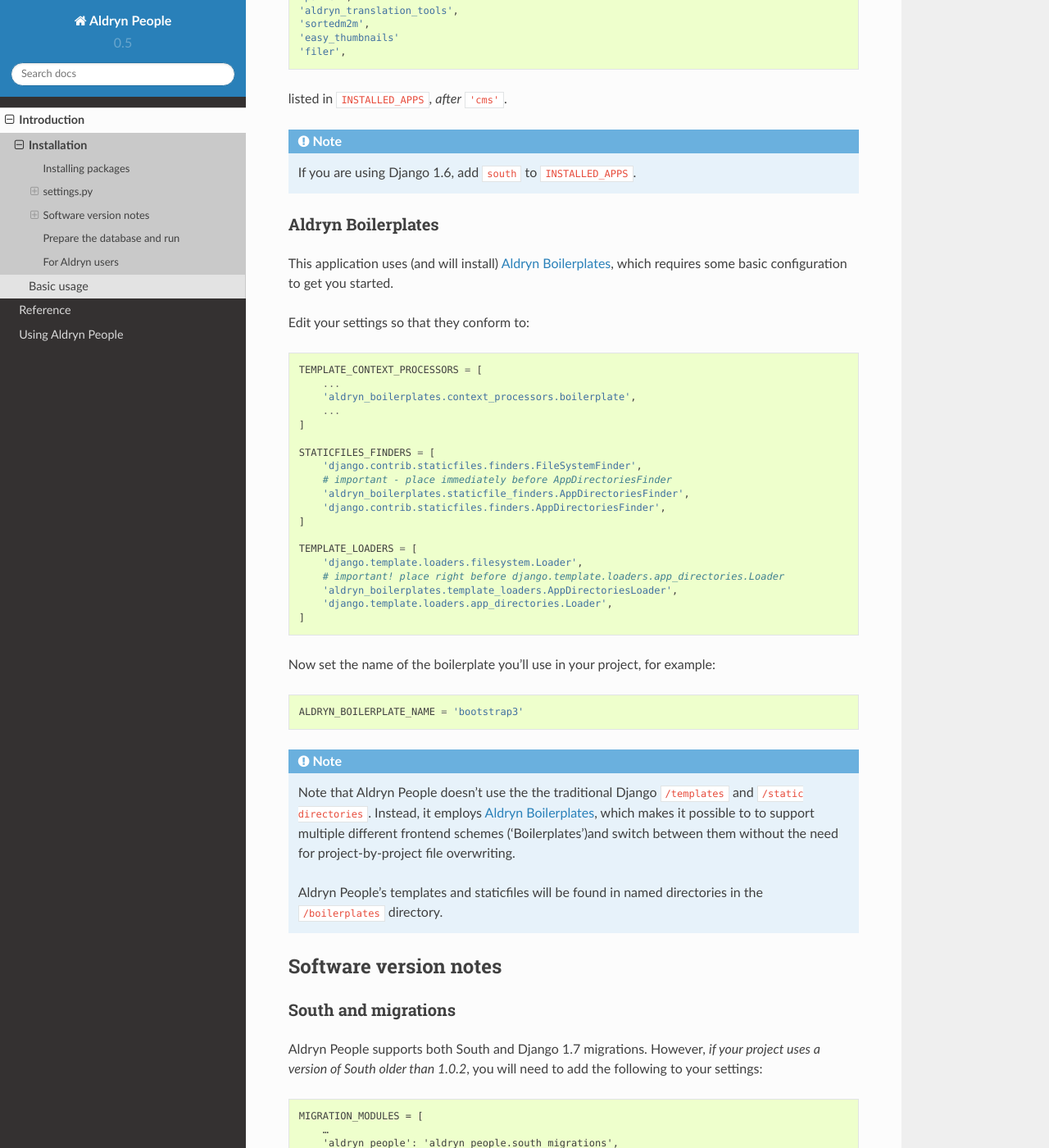
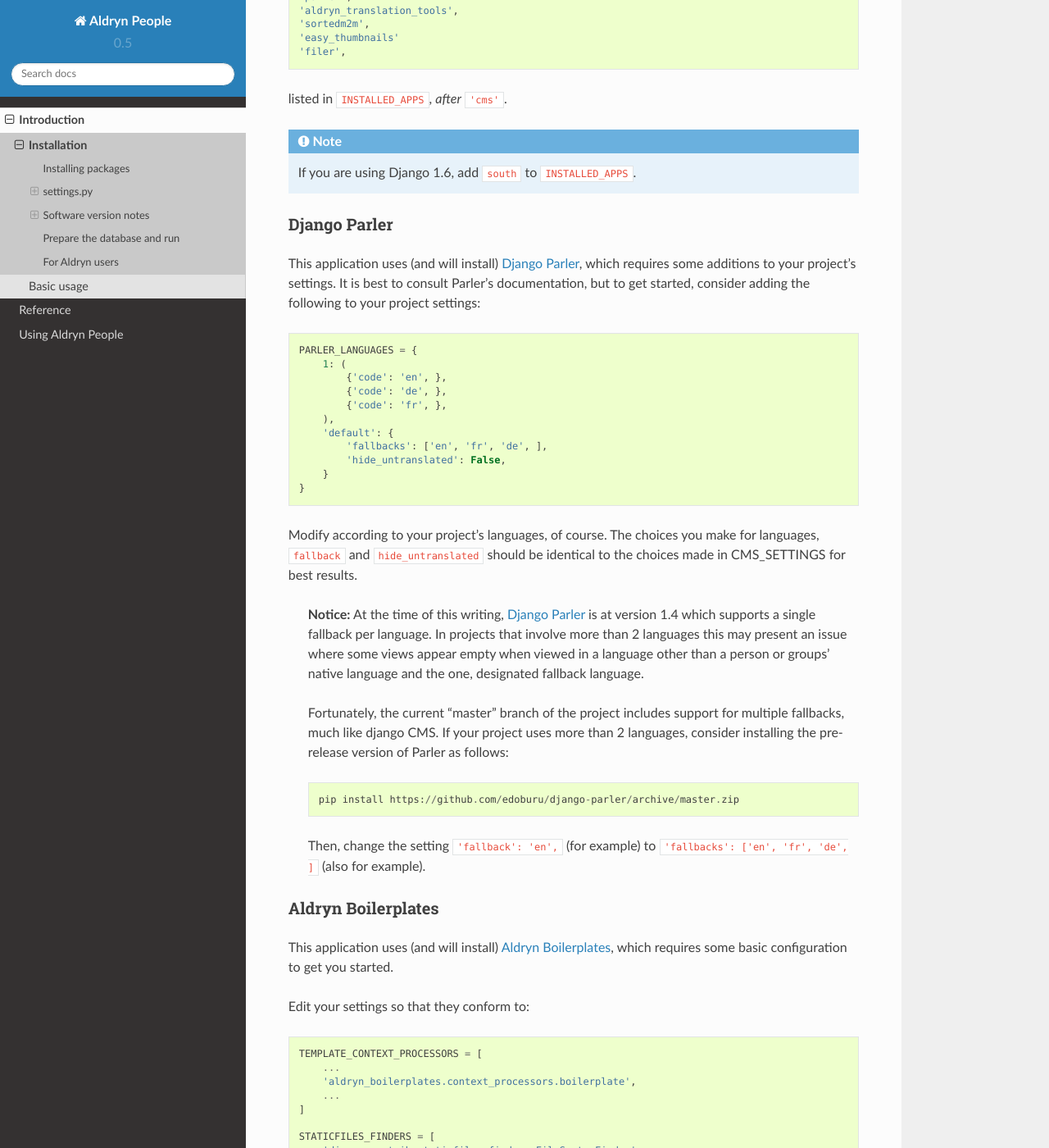
Before and after one commit to divio/aldryn-people, a Sphinx documentation site: the page built from docs/introduction/installation.rst, in a window 1280 px wide and 1400 px high, scrolled down 722 px. Shown: the whole window at 82% size. Built offline with Sphinx 7.4.7 and the Read the Docs theme 2.0.0, drawn with Linux system fonts in a browser that asks for light colours.

Commit message:
Fix issues with translations

```diff
--- a/docs/introduction/installation.rst
+++ b/docs/introduction/installation.rst
@@ -40,6 +40,50 @@ listed in ``INSTALLED_APPS``, *after* ``'cms'``.
 
 .. note::
    If you are using Django 1.6, add ``south`` to  ``INSTALLED_APPS``.
+
+
+Django Parler
+=============
+
+This application uses (and will install) `Django Parler
+<https://github.com/edoburu/django-parler>`_, which requires some additions to
+your project's settings. It is best to consult Parler’s documentation, but to
+get started, consider adding the following to your project settings::
+
+    PARLER_LANGUAGES = {
+        1: (
+            {'code': 'en', },
+            {'code': 'de', },
+            {'code': 'fr', },
+        ),
+        'default': {
+            'fallbacks': ['en', 'fr', 'de', ],
+            'hide_untranslated': False,
+        }
+    }
+
+Modify according to your project's languages, of course. The choices you make
+for languages, ``fallback`` and ``hide_untranslated`` should be identical to the choices
+made in CMS_SETTINGS for best results.
+
+    **Notice:** At the time of this writing, `Django Parler`_ is at version 1.4
+    which supports a single fallback per language. In projects that involve
+    more than 2 languages this may present an issue where some views appear
+    empty when viewed in a language other than a person or groups’ native
+    language and the one, designated fallback language.
+
+    Fortunately, the current "master" branch of the project includes support
+    for multiple fallbacks, much like django CMS. If your project uses more
+    than 2 languages, consider installing the pre-release version of Parler
+    as follows: ::
+
+        pip install https://github.com/edoburu/django-parler/archive/master.zip
+
+    Then, change the setting ``'fallback': 'en',`` (for example) to
+    ``'fallbacks': ['en', 'fr', 'de', ]`` (also for example).
+
+.. Django Parler: https://github.com/edoburu/django-parler
+
 
 
 Aldryn Boilerplates
@@ -103,6 +147,7 @@ version of South older than 1.0.2*, you will need to add the following to your s
    ]
 
 
+
 SortedM2M
 =========
 
```
Also changed, not shown: 2 other files.
